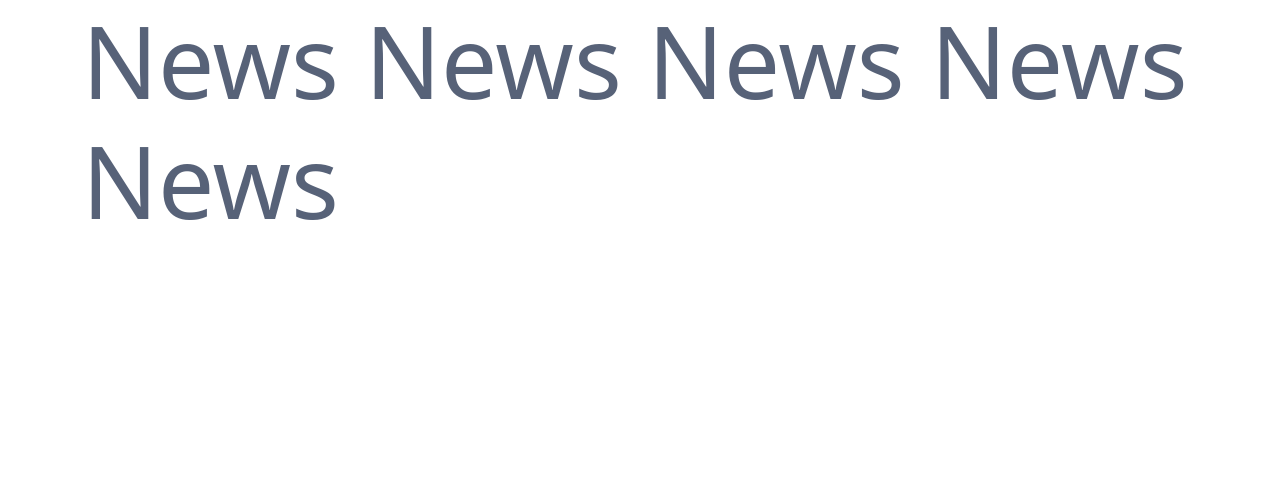
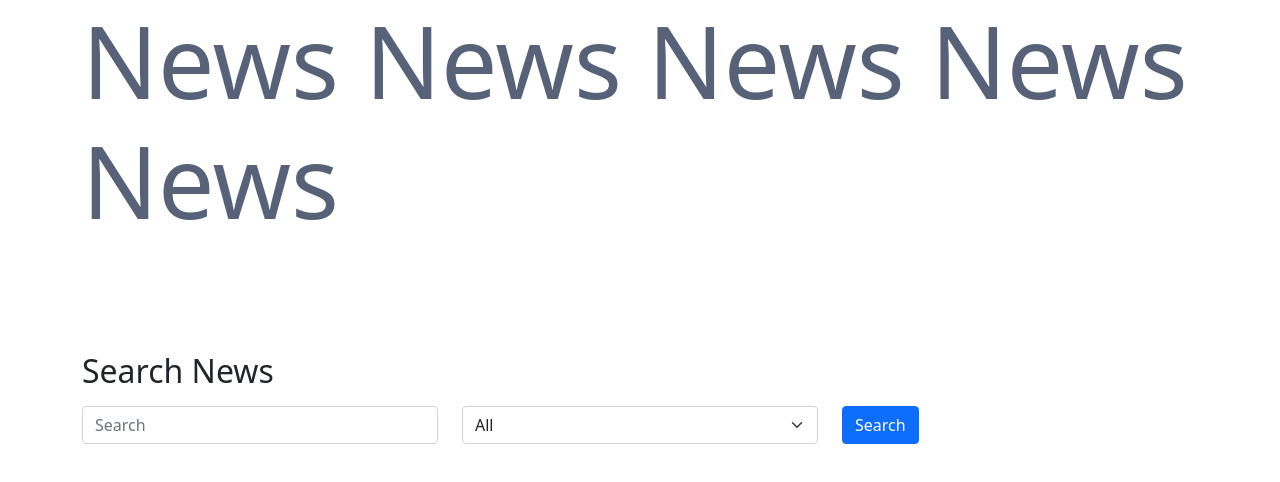
Before and after one commit to Kris-Furer/formative, a website: page index.html in a window 1280 px wide. Drawn offline with nearby package versions, Linux system fonts and the light colour scheme; no server answers.

Commit message:
your message here

```diff
--- a/css/custom.css
+++ b/css/custom.css
@@ -10,6 +10,10 @@
 h1 {
   font-size: 100px;
   color: #576278;
+  margin-bottom: 10%
+}
+.search-section {
+  margin-bottom: 10%;
 }
 
 /*# sourceMappingURL=custom.css.map */
--- a/index.html
+++ b/index.html
@@ -1,5 +1,6 @@
 <!DOCTYPE html>
 <html lang="en">
+
 <head>
   <meta charset="UTF-8">
   <meta name="viewport" content="width=device-width, initial-scale=1.0">
@@ -8,17 +9,48 @@
   <link rel="stylesheet" href="node_modules/bootstrap/dist/css/bootstrap.min.css">
   <link rel="stylesheet" href="/css/custom.css">
 </head>
+
 <body>
   <div class="container">
+
     <h1>News News News News News</h1>
-  <div class='row' id="objects">
+    <div class="search-section">
+      <h2>Search News</h2>
+      <div class="row my-3">
+        <div class="col">
+          <input id="keyword" class="form-control" type="search" placeholder="Search" aria-label="Search">
+        </div>
+
+        <div class="col">
+          <select class="form-select" aria-label="Default select example">
+
+            <option id="category" selected>All</option>
+            <option value="business">Business</option>
+            <option value="entertainment">Entertainment</option>
+            <option value="general">General</option>
+            <option value="health">Health</option>
+            <option value="science">Science</option>
+            <option value="sports">Sports</option>
+            <option value="technology">Technology</option>
+
+          </select>
+        </div>
+        <div class="col">
+          <div id="search" class="btn btn-primary">Search</div>
+        </div>
+      </div>
+      <!-- Search section ends -->
+    </div>
+
+    <div class='row my-5' id="objects">
+      <!-- Results injected here -->
+    </div>
 
   </div>
+  <script src='node_modules/@popperjs/core/dist/umd/popper.min.js'></script>
+  <script src='node_modules/jquery/dist/jquery.min.js'></script>
+  <script src='node_modules/bootstrap/dist/js/bootstrap.min.js'></script>
+  <script src='js/custom.js'></script>
+</body>
 
-</div>
-  <script src = 'node_modules/@popperjs/core/dist/umd/popper.min.js'></script>
-  <script src = 'node_modules/jquery/dist/jquery.min.js'></script>
-  <script src = 'node_modules/bootstrap/dist/js/bootstrap.min.js'></script>
-  <script src = 'js/custom.js'></script>
-</body>
 </html>
--- a/js/custom.js
+++ b/js/custom.js
@@ -1,5 +1,13 @@
+document.getElementById('keyword').innerHTML = " ";
+
+// Dom elements::::::::::::::::::::::::
+var search = document.querySelector('#search')
+
+search.onclick= function(){
+  // User Choices::::::::::::::::::::::::::::::::::
+  var keyword = document.querySelector('#keyword').value
   $.ajax({
-  url : 'https://newsapi.org/v2/everything?q=apple&from=2021-07-28&to=2021-07-28&sortBy=popularity&apiKey=0ff9b09f976343aba1d3ae53a7a2cf09',
+    url : 'https://newsapi.org/v2/everything?q=' + keyword + '&from=2021-07-28&to=2021-07-28&sortBy=popularity&apiKey=0ff9b09f976343aba1d3ae53a7a2cf09',
     type: 'GET',
     data: 'json',
     success: function(data){
@@ -26,3 +34,11 @@ $.ajax({
       console.log('error');
     } //error
   }); //ajax
+  console.log("hi");
+
+  console.log(keyword);
+}
+
+
+// Choose category
+var category = document.querySelector('#category').value
```
Lines whose indentation alone changed are shown as unchanged.
